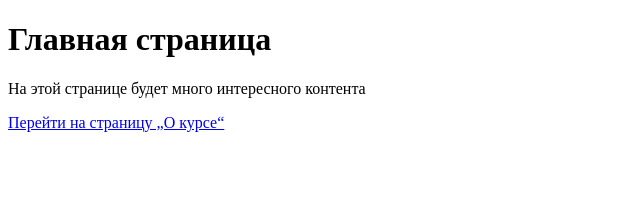
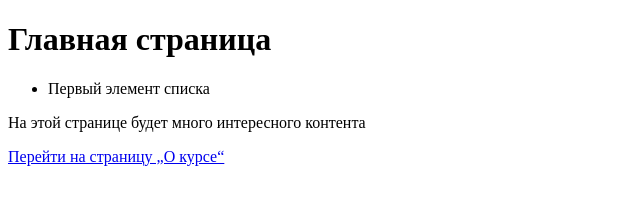
Before and after one commit to NoizeOwl/GIT_HTMLAcademy, a plain HTML site: page index.html in a window 1280 px wide. Shown: the whole page, without its empty margins (0-640 px from the left). Drawn offline with Linux system fonts and the light colour scheme.

Commit message:
Popravki

```diff
--- a/index.html
+++ b/index.html
@@ -8,9 +8,10 @@
     </head>
     <body class = "site-body">
         <header class="site-header">
-            <h1 class = "title">
-                Главная страница
-            </h1>
+            <h1 class = "title">Главная страница</h1>
+            <ul class="list">
+                <li>Первый элемент списка</li>
+            </ul>
         </header>
         <main class="site-main">
             <p>
```
